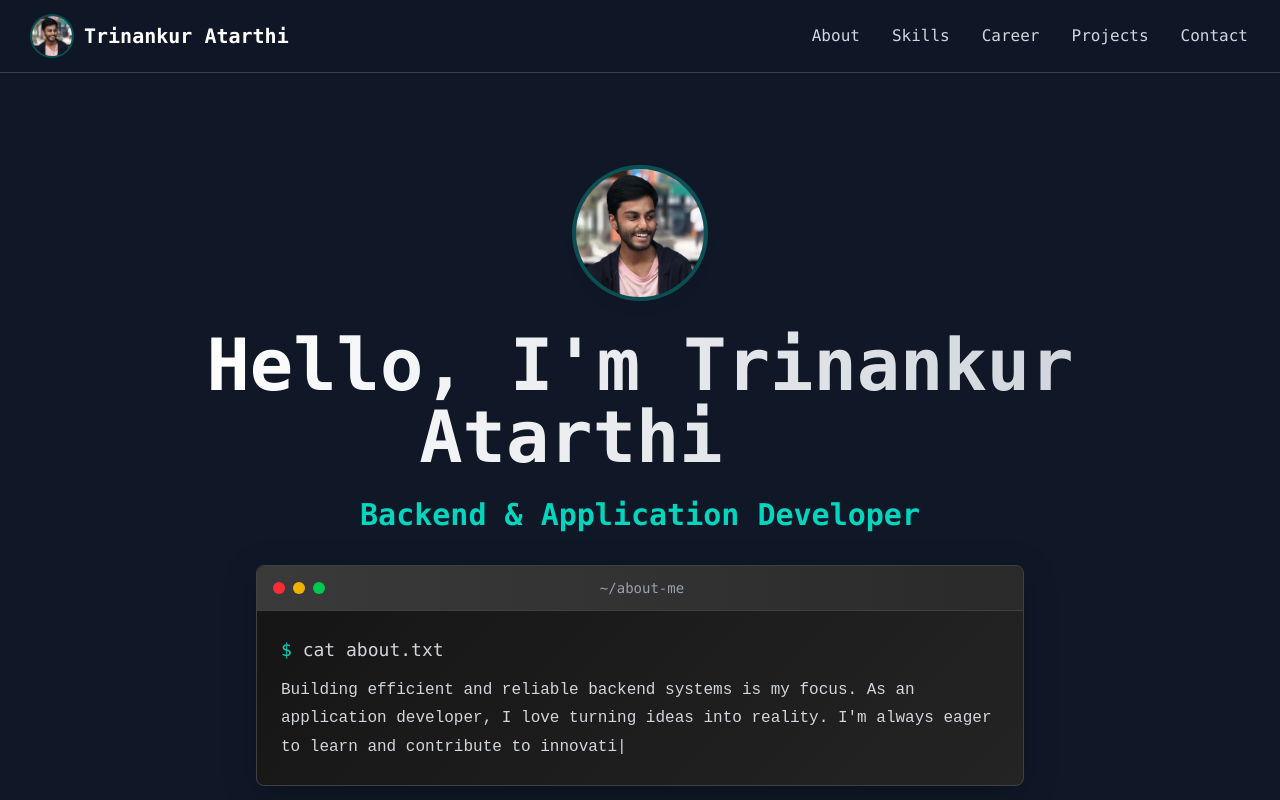
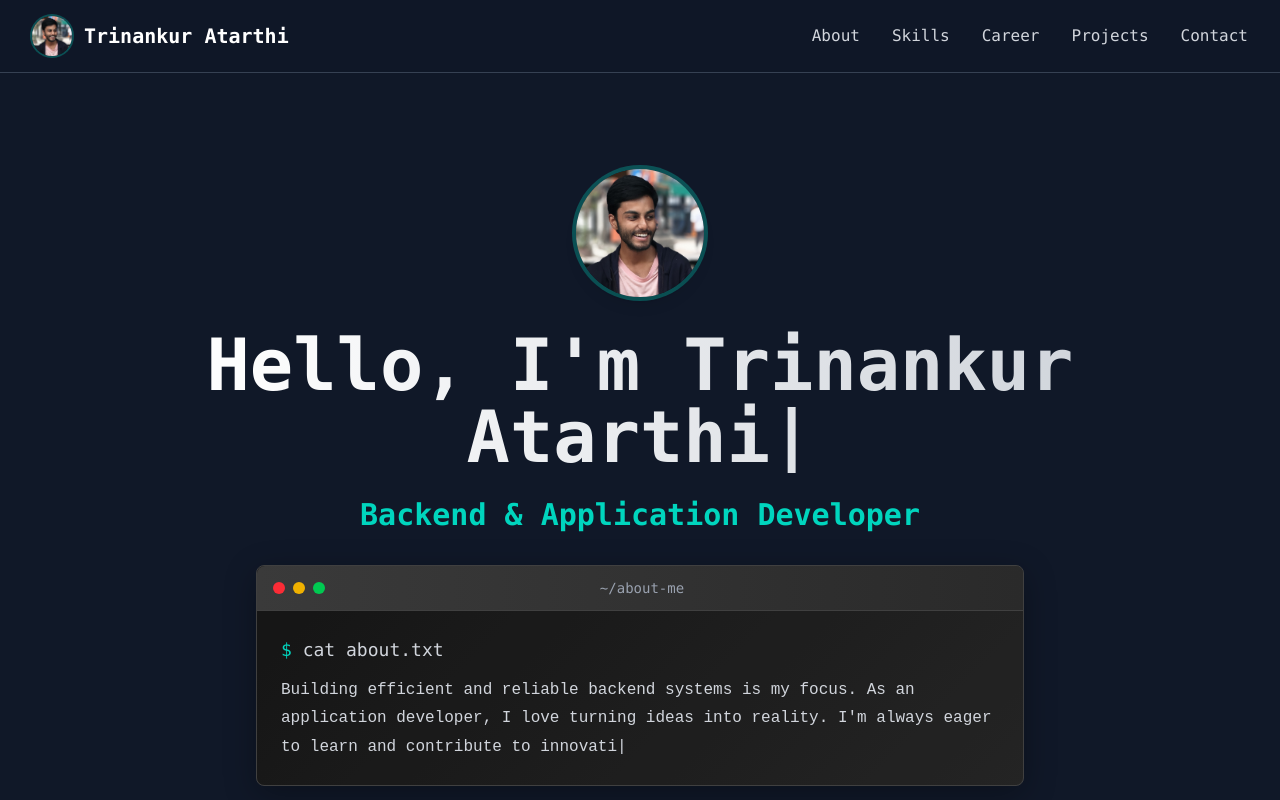
Before and after one commit to Trinankur002/Portfolio, a React (Vite) app: page / in a window 1280 px wide. Shown: the top 800 px of the page. Built offline with nearby package versions, Linux system fonts and the light colour scheme.

Commit message:
name line fixed

```diff
--- a/src/App.tsx
+++ b/src/App.tsx
@@ -8,9 +8,9 @@ import CareerSection from './components/CareerSection';
 import TypewriterText from './components/TypewriterText';
 import { AboutMe } from './data/AboutMe';
 import { useEffect, useRef, useState } from 'react';
+import { useTypewriter } from './hooks/useTypewriter';
 
 function App() {
-  const dotsRef = useRef<HTMLSpanElement>(null);
   const sectionRef = useRef<HTMLElement>(null);
   const aboutSectionRef = useRef<HTMLDivElement>(null);
   const animationTimeout = useRef<number | null>(null);
@@ -37,7 +37,6 @@ function App() {
         entries.forEach(entry => {
           if (entry.isIntersecting) {
             if (!sectionRef.current?.classList.contains('animated')) {
-              animateDots();
               sectionRef.current?.classList.add('animated');
             }
           }
@@ -81,32 +80,12 @@ function App() {
     };
   }, []);
 
-  const animateDots = () => {
-    if (!dotsRef.current) return;
-
-    const dots = dotsRef.current.querySelectorAll('span');
-    dots.forEach((dot, index) => {
-      (dot as HTMLElement).style.opacity = '0';
-      (dot as HTMLElement).style.transform = 'translateY(0)';
-      (dot as HTMLElement).style.animationDelay = `${index * 0.4}s`;
-      (dot as HTMLElement).style.animationName = 'dotAppearInline';
-      (dot as HTMLElement).style.animationDuration = '0.5s';
-      (dot as HTMLElement).style.animationTimingFunction = 'ease-out';
-      (dot as HTMLElement).style.animationFillMode = 'forwards';
-    });
-
-    const totalAppearTime = 0.4 * (dots.length - 1) * 1000 + 500;
-
-    animationTimeout.current = window.setTimeout(() => {
-
-      const lastDot = dots[dots.length - 1] as HTMLElement;
-      if (lastDot) {
-        lastDot.style.animationName = 'blinkInline';
-        lastDot.style.animationDuration = '1s';
-        lastDot.style.animationIterationCount = 'infinite';
-      }
-    }, totalAppearTime);
-  };
+  const { displayText: animatedName } = useTypewriter({
+    text: `Hello, I'm ${AboutMe.name}`,
+    speed: 50,
+    cursorChar: '|',
+    showCursor: true,
+  });
 
 
 
@@ -296,13 +275,8 @@ function App() {
             </div>
 
             {/* Main Heading */}
-            <h1 className="text-4xl sm:text-5xl md:text-6xl lg:text-7xl font-bold mb-4 sm:mb-6 bg-gradient-to-r from-white to-gray-300 bg-clip-text text-transparent">
-              Hello, I'm {AboutMe.name}
-              <span ref={dotsRef} className="inline-block ml-2">
-                <span className="dot" style={{ display: 'inline-block' }}>.</span>
-                <span className="dot" style={{ display: 'inline-block' }}>.</span>
-                <span className="dot last-dot" style={{ display: 'inline-block' }}>.</span>
-              </span>
+            <h1 className="text-4xl sm:text-5xl md:text-6xl lg:text-7xl font-bold mb-4 sm:mb-6 bg-gradient-to-r from-white to-gray-300 bg-clip-text text-transparent min-h-[7rem] sm:min-h-[8rem] md:min-h-[9rem]">
+              {animatedName}
             </h1>
 
             {/* Role */}
@@ -388,7 +362,7 @@ function App() {
                 aria-label="GitHub Profile"
               >
                 <svg className="w-7 h-7 sm:w-8 sm:h-8" fill="currentColor" viewBox="0 0 24 24">
-                  <path d="M12 0c-6.626 0-12 5.373-12 12 0 5.302 3.438 9.8 8.207 11.387.599.111.793-.261.793-.577v-2.234c-3.338.726-4.033-1.416-4.033-1.416-.546-1.387-1.333-1.756-1.333-1.756-1.089-.745.083-.729.083-.729 1.205.084 1.839 1.237 1.839 1.237 1.07 1.834 2.807 1.304 3.492.997.107-.775.418-1.305.762-1.604-2.665-.305-5.467-1.334-5.467-5.931 0-1.311.469-2.381 1.236-3.221-.124-.303-.535-1.524.117-3.176 0 0 1.008-.322 3.301 1.23.957-.266 1.983-.399 3.003-.404 1.02.005 2.047.138 3.006.404 2.291-1.552 3.297-1.23 3.297-1.23.653 1.653.242 2.874.118 3.176.77.84 1.235 1.911 1.235 3.221 0 4.609-2.807 5.624-5.479 5.921.43.372.823 1.102.823 2.222v3.293c0 .319.192.694.801.576 4.765-1.589 8.199-6.086 8.199-11.386 0-6.627-5.373-12-12-12z"/>
+                  <path d="M20.447 20.452h-3.554v-5.569c0-1.328-.027-3.037-1.852-3.037-1.853 0-2.136 1.445-2.136 2.939v5.667H9.351V9h3.414v1.561h.046c.477-.9 1.637-1.85 3.37-1.85 3.601 0 4.267 2.37 4.267 5.455v6.286zM5.337 7.433c-1.144 0-2.063-.926-2.063-2.065 0-1.138.92-2.063 2.063-2.063 1.14 0 2.064.925 2.064 2.063 0 1.139-.925 2.065-2.064 2.065zm1.782 13.019H3.555V9h3.564v11.452zM22.225 0H1.771C.792 0 0 .774 0 1.729v20.542C0 23.227.792 24 1.771 24h20.451C23.2 24 24 23.227 24 22.271V1.729C24 .774 23.2 0 22.222 0h.003z"/>
                 </svg>
               </a>
 
@@ -402,8 +376,8 @@ function App() {
                 >
                   <svg className="w-7 h-7 sm:w-8 sm:h-8" fill="currentColor" viewBox="0 0 24 24">
                     <path d="M20.447 20.452h-3.554v-5.569c0-1.328-.027-3.037-1.852-3.037-1.853 0-2.136 1.445-2.136 2.939v5.667H9.351V9h3.414v1.561h.046c.477-.9 1.637-1.85 3.37-1.85 3.601 0 4.267 2.37 4.267 5.455v6.286zM5.337 7.433c-1.144 0-2.063-.926-2.063-2.065 0-1.138.92-2.063 2.063-2.063 1.14 0 2.064.925 2.064 2.063 0 1.139-.925 2.065-2.064 2.065zm1.782 13.019H3.555V9h3.564v11.452zM22.225 0H1.771C.792 0 0 .774 0 1.729v20.542C0 23.227.792 24 1.771 24h20.451C23.2 24 24 23.227 24 22.271V1.729C24 .774 23.2 0 22.222 0h.003z"/>
-                  </svg>
-                </a>
+                </svg>
+              </a>
               )}
 
               <a
@@ -580,7 +554,7 @@ function App() {
 
       {/* Footer */}
       <footer className="py-4 sm:py-6 px-4 sm:px-8 text-center border-t border-gray-700">
-        <p className="text-sm sm:text-base text-gray-500">© {new Date().getFullYear()} {AboutMe.name}. All rights reserved.</p>
+        <p className="text-sm sm:text-base text-gray-500"> {new Date().getFullYear()} {AboutMe.name}. All rights reserved.</p>
       </footer>
     </div>
   );
```
